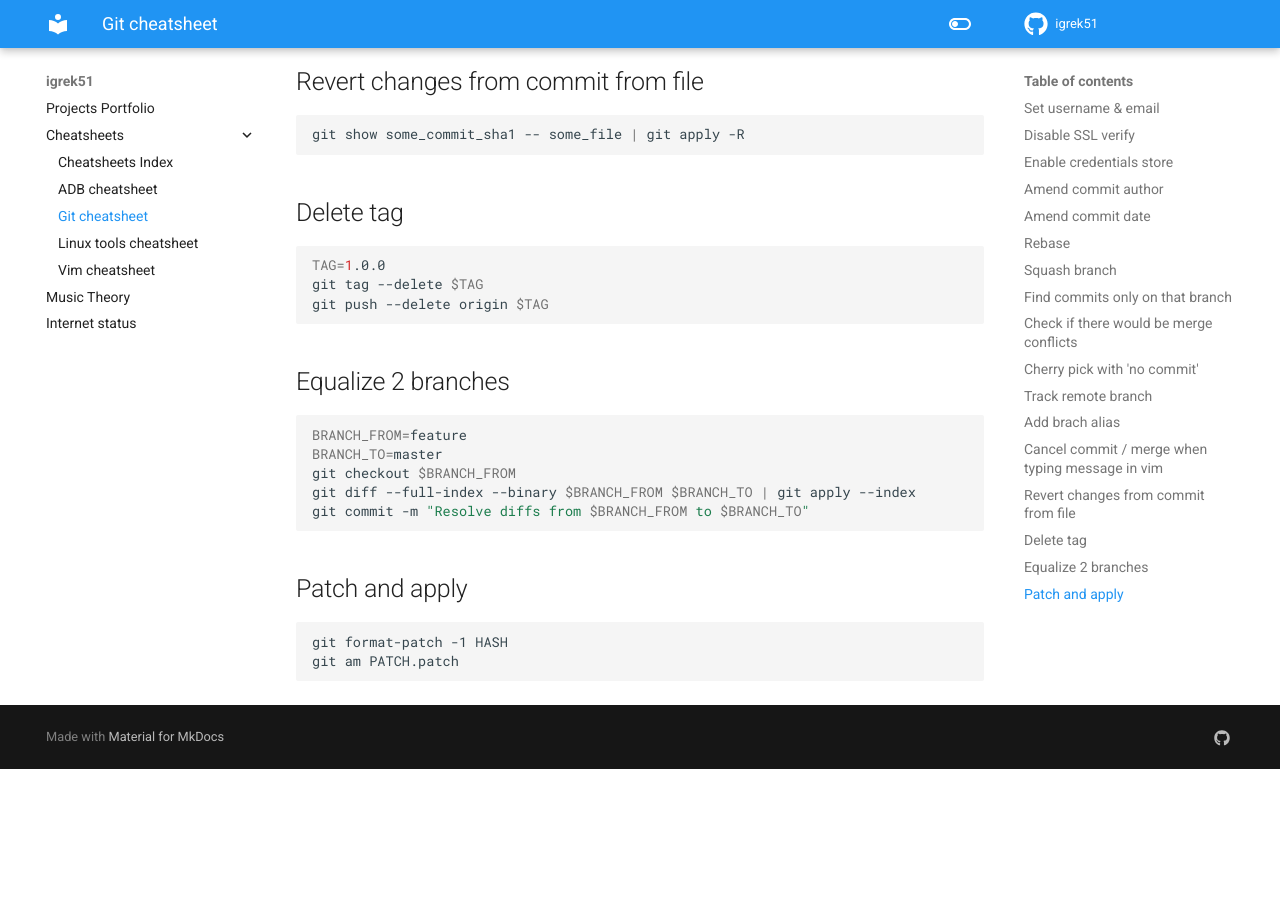
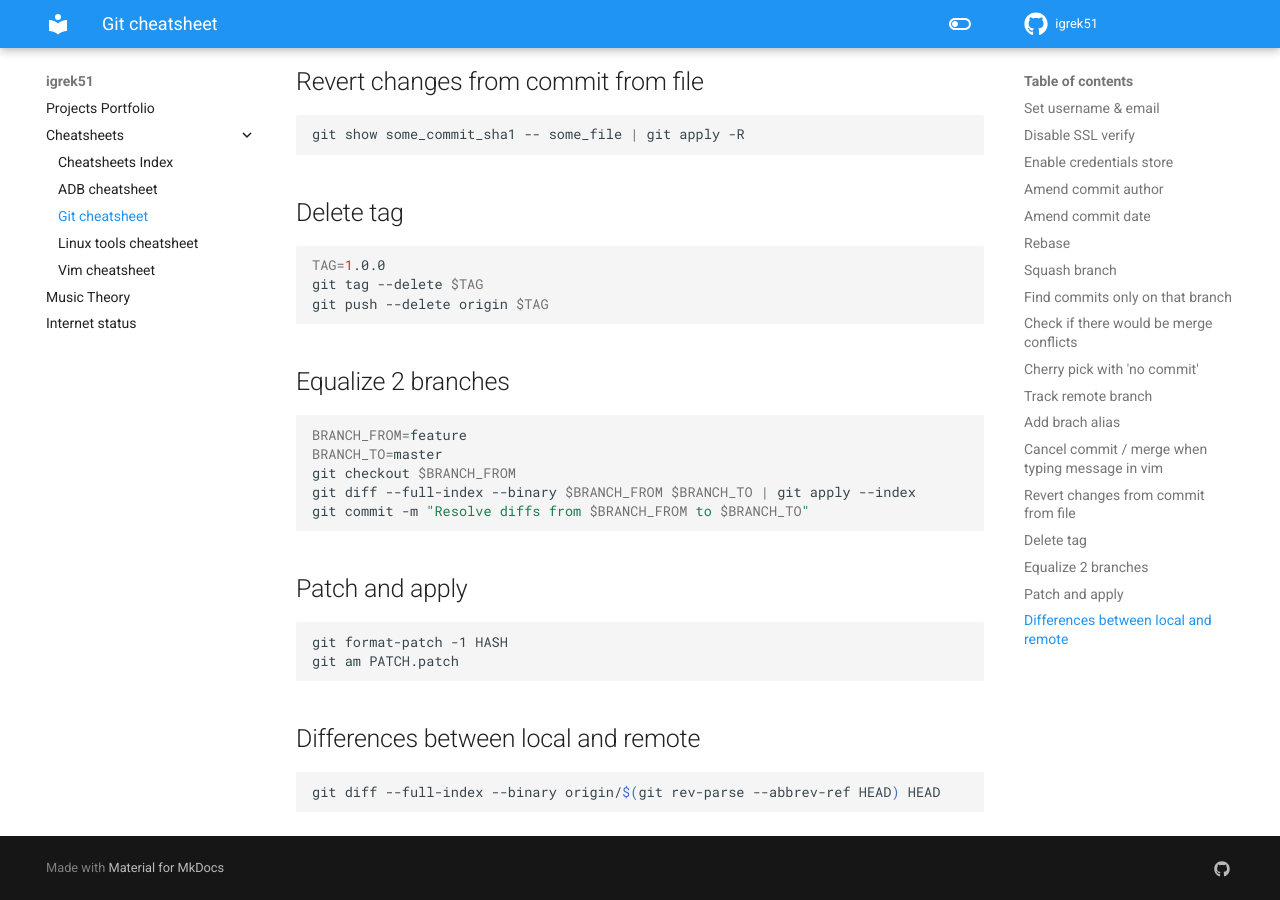
Before and after one commit to igrek51/igrek51.github.io, an MkDocs documentation site: the page built from docs/cheatsheet/git.md, in a window 1280 px wide and 900 px high, scrolled down 1983 px. Built offline with MkDocs 1.6.1 and Material for MkDocs 9.7.7, drawn with Linux system fonts in a browser that asks for light colours; before the commit the page ends 2752 px from its top, so only the background shows below that.

Commit message:
Show Differences between local and remote

````diff
--- a/docs/cheatsheet/git.md
+++ b/docs/cheatsheet/git.md
@@ -96,3 +96,8 @@ git commit -m "Resolve diffs from $BRANCH_FROM to $BRANCH_TO"
 git format-patch -1 HASH
 git am PATCH.patch
 ```
+
+## Differences between local and remote
+```shell
+git diff --full-index --binary origin/$(git rev-parse --abbrev-ref HEAD) HEAD
+```
````
